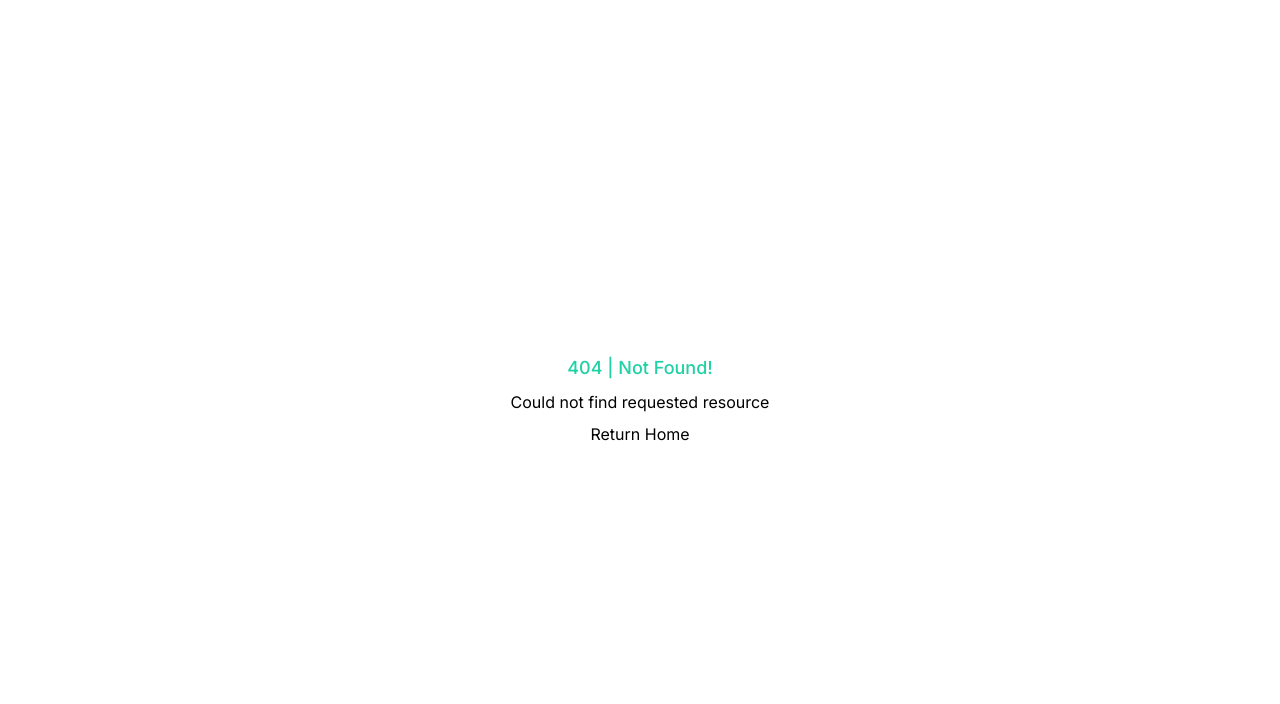
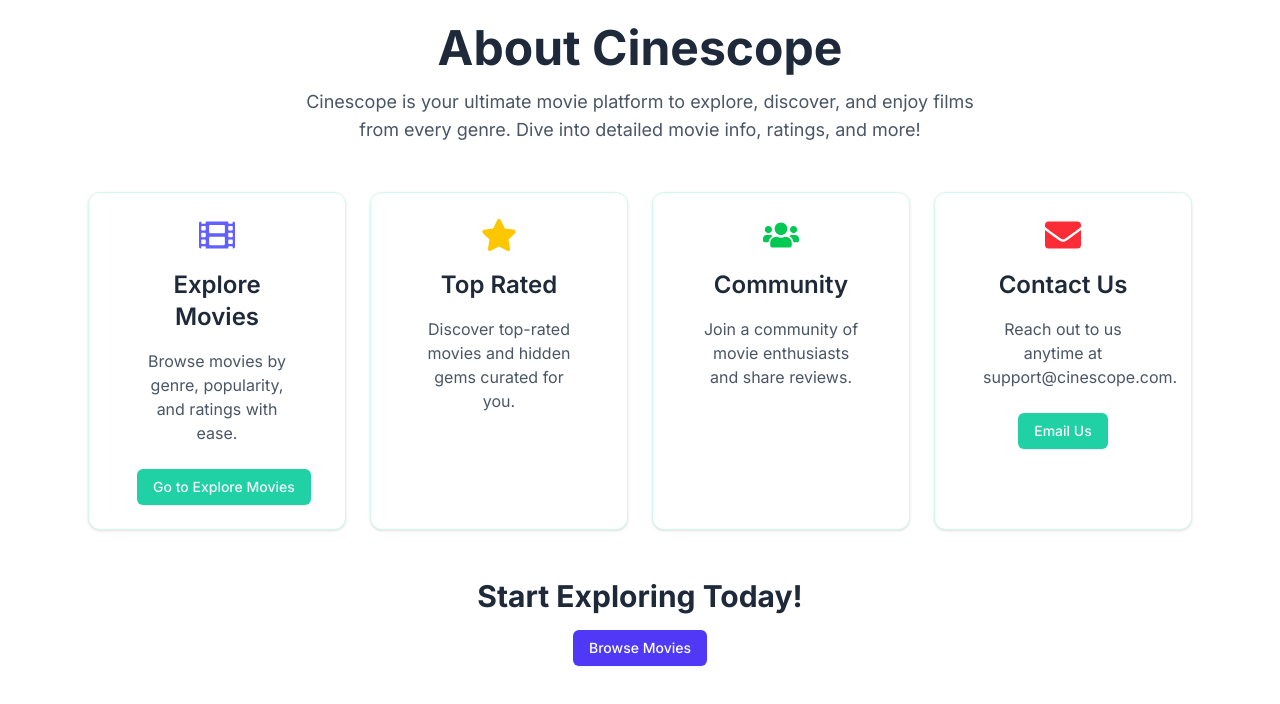
Before and after one commit to Sujitha-Perera/cinescope-dashboard, a Next.js app: page /about in a window 1280 px wide. Before the commit this address had no page. Shown: the top 704 px of the page. Built offline with nearby package versions, Linux system fonts and the light colour scheme.

Commit message:
add genres and about page ui

```diff
--- /dev/null
+++ b/app/about/page.jsx
@@ -0,0 +1,89 @@
+"use client";
+
+import { Card, CardContent } from "@/components/ui/card";
+import { Button } from "@/components/ui/button";
+import { FaFilm, FaStar, FaUsers, FaEnvelope } from "react-icons/fa";
+import Link from "next/link";
+
+export default function AboutPage() {
+  const features = [
+    {
+      icon: <FaFilm className="text-4xl text-indigo-500" />,
+      title: "Explore Movies",
+      description: "Browse movies by genre, popularity, and ratings with ease.",
+      link: "/admin/movies", // Link to Movies Page
+    },
+    {
+      icon: <FaStar className="text-4xl text-yellow-400" />,
+      title: "Top Rated",
+      description: "Discover top-rated movies and hidden gems curated for you.",
+    },
+    {
+      icon: <FaUsers className="text-4xl text-green-500" />,
+      title: "Community",
+      description: "Join a community of movie enthusiasts and share reviews.",
+    },
+    {
+      icon: <FaEnvelope className="text-4xl text-red-500" />,
+      title: "Contact Us",
+      description: "Reach out to us anytime at support@cinescope.com.",
+    },
+  ];
+
+  return (
+    <div className="max-w-6xl mx-auto p-6 space-y-12">
+      {/* Header */}
+      <div className="text-center space-y-4">
+        <h1 className="text-5xl font-bold text-gray-800">About Cinescope</h1>
+        <p className="text-lg text-gray-600 max-w-2xl mx-auto">
+          Cinescope is your ultimate movie platform to explore, discover, and enjoy films
+          from every genre. Dive into detailed movie info, ratings, and more!
+        </p>
+      </div>
+
+      {/* Features Section */}
+      <div className="grid grid-cols-1 sm:grid-cols-2 lg:grid-cols-4 gap-6">
+        {features.map((feature, index) => (
+          <Card
+            key={index}
+            className="p-6 hover:shadow-2xl transition-shadow duration-300 transform hover:-translate-y-1"
+          >
+            <CardContent className="text-center space-y-4">
+              <div className="flex justify-center">{feature.icon}</div>
+              <h3 className="text-2xl font-semibold text-gray-800">{feature.title}</h3>
+              <p className="text-gray-600">{feature.description}</p>
+
+              {/* Link Button */}
+              {feature.link && (
+                <Link href={feature.link}>
+                  <Button className="mt-2">Go to {feature.title}</Button>
+                </Link>
+              )}
+
+              {feature.title === "Contact Us" && (
+                <Button
+                  as="a"
+                  href="mailto:support@cinescope.com"
+                  variant="default"
+                  className="mt-2"
+                >
+                  Email Us
+                </Button>
+              )}
+            </CardContent>
+          </Card>
+        ))}
+      </div>
+
+      {/* Footer CTA */}
+      <div className="text-center">
+        <h2 className="text-3xl font-bold text-gray-800 mb-4">Start Exploring Today!</h2>
+        <Link href="/admin/movies">
+          <Button className="text-white bg-indigo-600 hover:bg-indigo-700">
+            Browse Movies
+          </Button>
+        </Link>
+      </div>
+    </div>
+  );
+}
--- /dev/null
+++ b/app/admin/dashboard.jsx
@@ -0,0 +1,108 @@
+"use client";
+
+import { Card, CardContent } from "@/components/ui/card";
+import { Button } from "@/components/ui/button";
+import { FaFilm, FaStar, FaUsers, FaChartLine } from "react-icons/fa";
+import Link from "next/link";
+
+export default function DashboardContent() {
+  const stats = [
+    {
+      title: "Total Movies",
+      value: 1200,
+      icon: <FaFilm className="text-3xl text-indigo-500" />,
+    },
+    {
+      title: "Top Rated",
+      value: 320,
+      icon: <FaStar className="text-3xl text-yellow-400" />,
+    },
+    {
+      title: "Users",
+      value: 850,
+      icon: <FaUsers className="text-3xl text-green-500" />,
+    },
+    {
+      title: "Active Analytics",
+      value: "Stable",
+      icon: <FaChartLine className="text-3xl text-red-500" />,
+    },
+  ];
+
+  const recentMovies = [
+    { title: "Inception", genre: "Sci-Fi", rating: "8.8" },
+    { title: "Avengers: Endgame", genre: "Action", rating: "8.4" },
+    { title: "Titanic", genre: "Romance", rating: "7.8" },
+    { title: "Joker", genre: "Drama", rating: "8.5" },
+  ];
+
+  return (
+    <div className="p-6 space-y-10">
+
+
+      {/* Stats Cards */}
+      <div className="grid grid-cols-1 sm:grid-cols-2 lg:grid-cols-4 gap-6">
+        {stats.map((stat, index) => (
+          <Card key={index} className="p-4 hover:shadow-lg transition-shadow">
+            <CardContent className="flex items-center space-x-4">
+              <div>{stat.icon}</div>
+              <div>
+                <h3 className="text-xl font-semibold">{stat.title}</h3>
+                <p className="text-gray-600">{stat.value}</p>
+              </div>
+            </CardContent>
+          </Card>
+        ))}
+      </div>
+
+      {/* Recent Movies Table */}
+      <Card>
+        <CardContent>
+          <h2 className="text-xl font-bold mb-4">Recent Movies</h2>
+          <div className="overflow-x-auto">
+            <table className="w-full table-auto text-left border-collapse">
+              <thead>
+                <tr className="bg-gray-200">
+                  <th className="px-4 py-2">Title</th>
+                  <th className="px-4 py-2">Genre</th>
+                  <th className="px-4 py-2">Rating</th>
+                  <th className="px-4 py-2">Action</th>
+                </tr>
+              </thead>
+              <tbody>
+                {recentMovies.map((movie, index) => (
+                  <tr key={index} className="border-b hover:bg-gray-50 transition-colors">
+                    <td className="px-4 py-2">{movie.title}</td>
+                    <td className="px-4 py-2">{movie.genre}</td>
+                    <td className="px-4 py-2">{movie.rating}</td>
+                    <td className="px-4 py-2">
+                      <Link href="/movies">
+                        <Button size="sm" variant="outline">
+                          View
+                        </Button>
+                      </Link>
+                    </td>
+                  </tr>
+                ))}
+              </tbody>
+            </table>
+          </div>
+        </CardContent>
+      </Card>
+
+      {/* Quick Action Section */}
+      <div className="flex flex-wrap gap-4">
+        <Link href="/admin/movies">
+          <Button className="bg-indigo-600 text-white hover:bg-indigo-700">
+            Add New Movie
+          </Button>
+        </Link>
+        <Link href="/genres">
+          <Button className="bg-green-600 text-white hover:bg-green-700">
+            Manage Genres
+          </Button>
+        </Link>
+      </div>
+    </div>
+  );
+}
--- a/app/admin/page.jsx
+++ b/app/admin/page.jsx
@@ -1,10 +1,11 @@
 import { Button } from '@/components/ui/button'
 import React from 'react'
+import DashboardContent from './dashboard'
 
 export default function AdminDashboard() {
   return (
     <div>
-      Dashboard
+      <DashboardContent/>
     </div>
   )
 }
--- /dev/null
+++ b/app/genres/page.jsx
@@ -0,0 +1,40 @@
+"use client";
+
+import Link from "next/link";
+import { Card, CardContent, CardFooter } from "@/components/ui/card";
+import { Badge } from "@/components/ui/badge";
+import { Button } from "@/components/ui/button";
+
+export default function GenresPage() {
+  const genres = [
+    "Action",
+    "Comedy",
+    "Drama",
+    "Horror",
+    "Romance",
+    "Sci-Fi",
+    "Thriller",
+    "Animation",
+    "Documentary",
+  ];
+
+  return (
+    <div className="max-w-7xl mx-auto p-4">
+      <h1 className="text-3xl font-bold mb-6">Movie Genres</h1>
+      <div className="grid grid-cols-1 sm:grid-cols-2 md:grid-cols-3 lg:grid-cols-4 gap-6">
+        {genres.map((genre, index) => (
+          <Card key={index} className="hover:shadow-lg transition-shadow">
+            <CardContent>
+              <h2 className="text-xl font-semibold">{genre}</h2>
+            </CardContent>
+            <CardFooter>
+              <Link href={`/genres/${genre.toLowerCase()}`}>
+                <Button variant="outline">Explore</Button>
+              </Link>
+            </CardFooter>
+          </Card>
+        ))}
+      </div>
+    </div>
+  );
+}
--- a/components/footer.jsx
+++ b/components/footer.jsx
@@ -21,7 +21,7 @@ export default function Footer() {
 
       const data = await res.json();
       if (res.ok && data.success) {
-        setStatus({ loading: false, msg: "Subscription successful! Check Mailtrap inbox.", ok: true });
+        setStatus({ loading: false, msg: "Subscription successful! Check your inbox.", ok: true });
         setEmail("");
       } else {
         throw new Error(data?.error || "Something went wrong");
@@ -57,9 +57,7 @@ export default function Footer() {
             <h4 className="text-lg font-semibold text-white mb-4">Navigation</h4>
             <ul className="space-y-2">
               <li><Link href="/" className="hover:text-[#1dd1a1] transition-colors">Home</Link></li>
-              <li><Link href="/blog" className="hover:text-[#1dd1a1] transition-colors">Blog</Link></li>
               <li><Link href="/about" className="hover:text-[#1dd1a1] transition-colors">About</Link></li>
-              <li><Link href="/contact" className="hover:text-[#1dd1a1] transition-colors">Contact</Link></li>
             </ul>
           </div>
 
@@ -95,7 +93,9 @@ export default function Footer() {
         <div className="border-t border-gray-700 mt-12 pt-6 text-sm flex flex-col md:flex-row justify-between items-center">
           <span>&copy; {year} SJ CodeLab. All rights reserved.</span>
           <span>
-            Built with <a href="https://nextjs.org/" className="hover:text-[#1dd1a1] transition-colors">Next.js</a> & <a href="https://tailwindcss.com/" className="hover:text-[#1dd1a1] transition-colors">Tailwind CSS</a>.
+            Built with
+            <a href="https://nextjs.org/" className="hover:text-[#1dd1a1] transition-colors">Next.js</a>
+             & <a href="https://tailwindcss.com/" className="hover:text-[#1dd1a1] transition-colors">Tailwind CSS</a>.
           </span>
         </div>
       </div>
```
